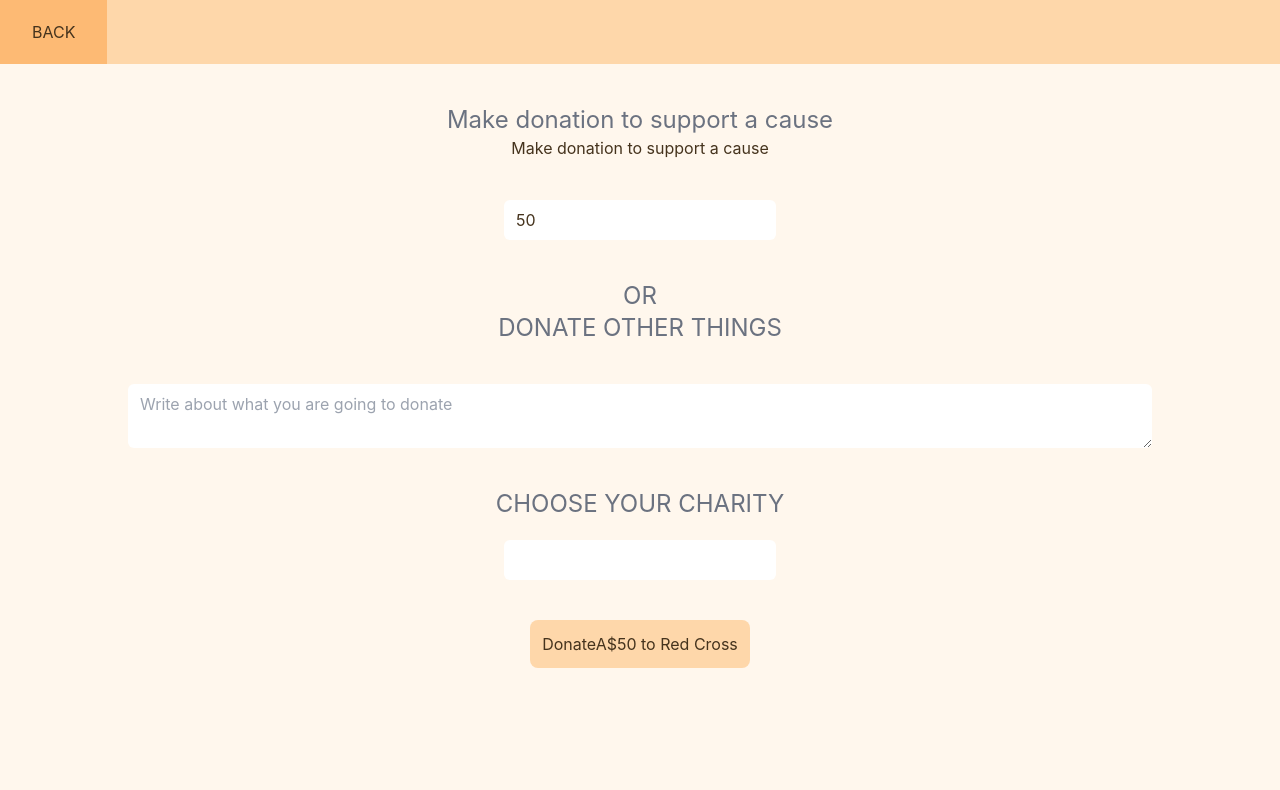
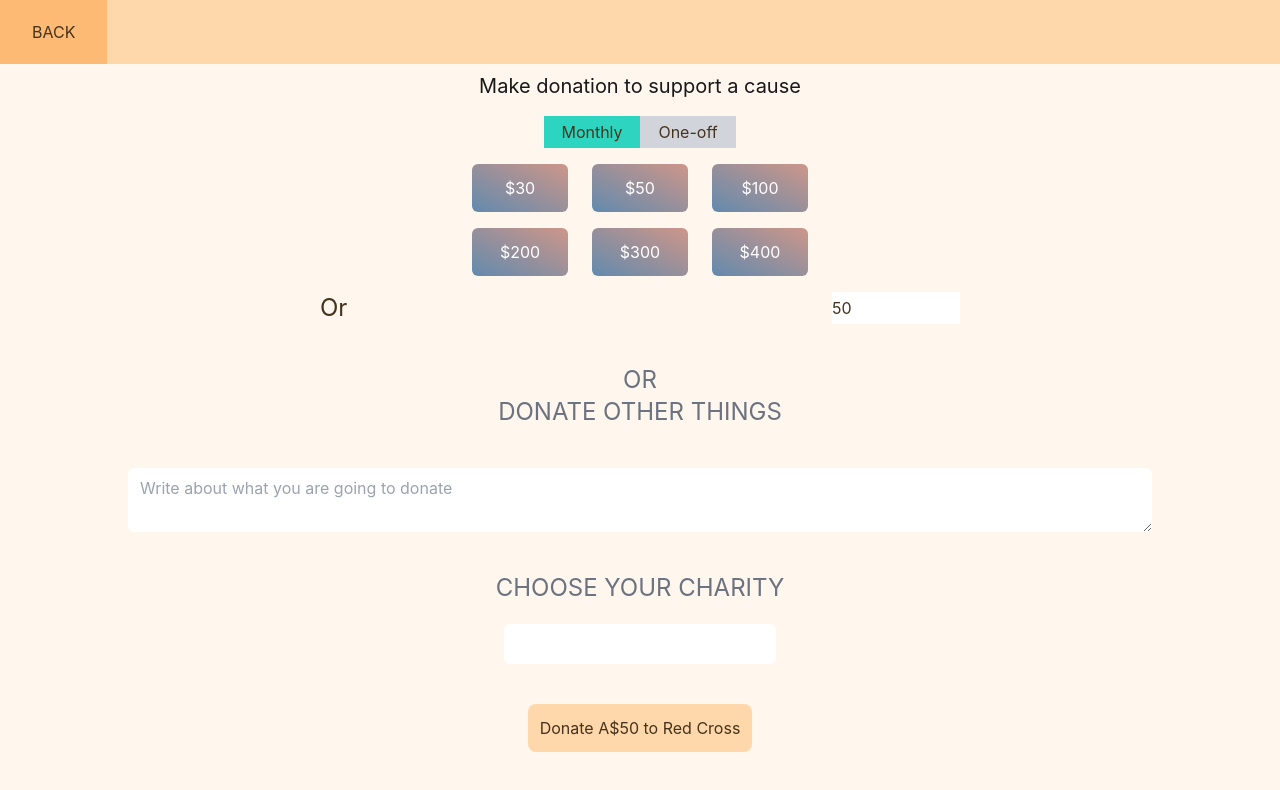
Before and after one commit to meherGill/volunteer-app, a Next.js app: page /quickDonate in a window 1280 px wide. Shown: the top 790 px of the page. Built offline with nearby package versions, Linux system fonts and the light colour scheme.

Commit message:
chore: design donate page according to design blueprint

```diff
--- a/src/components/DonateForm.tsx
+++ b/src/components/DonateForm.tsx
@@ -1,94 +1,115 @@
-import { useState } from "react";
-import { useRouter } from "next/router";
+import { useState } from 'react'
+import { useRouter } from 'next/router'
 
-import getStripe from "@lib/get-stripe";
-import { fetchPostJSON } from "@utils/api-helpers";
+import getStripe from '@lib/get-stripe'
+import { fetchPostJSON } from '@utils/api-helpers'
 
 const DonateForm = () => {
-  const [loading, setLoading] = useState(false);
-  const [amount, setAmount] = useState(50);
-  const [organization, setOrganization] = useState("Red Cross");
+  const [loading, setLoading] = useState(false)
+  const [amount, setAmount] = useState(50)
+  const [paymentPlan, setPaymentPlan] = useState<'monthly' | 'one-off'>('monthly')
+  const [organization, setOrganization] = useState('Red Cross')
 
-  const router = useRouter();
+  const router = useRouter()
 
-  const handleSubmit: React.FormEventHandler<HTMLFormElement> = async (e) => {
-    e.preventDefault();
-    setLoading(true);
+  const handleSubmit: React.FormEventHandler<HTMLFormElement> = async e => {
+    e.preventDefault()
+    setLoading(true)
 
-    const response = await fetchPostJSON("/api/donate", {
+    const response = await fetchPostJSON('/api/donate', {
       amount: amount,
-    });
+    })
     // Redirect to Checkout.
-    const stripe = await getStripe();
+    const stripe = await getStripe()
 
-    console.log(response);
+    console.log(response)
     const { error } = await stripe!.redirectToCheckout({
       // Make the id field from the Checkout Session creation API response
       // available to this file, so you can provide it as parameter here
       // instead of the {{CHECKOUT_SESSION_ID}} placeholder.
       sessionId: response.id,
-    });
+    })
     // If `redirectToCheckot` fails due to a browser or network
     // error, display the localized error message to your customer
     // using `error.message`.
-    console.warn(error.message);
-    setLoading(false);
-  };
+    console.warn(error.message)
+    setLoading(false)
+  }
 
   return (
     <div className="w-screen h-screen bg-orange-50">
       <div className="w-full h-16 bg-orange-200">
         <button
           className="h-full p-3 px-8 bg-orange-300"
-          onClick={() => router.push("/VolunteerHome")}
+          onClick={() => router.push('/VolunteerHome')}
         >
           BACK
         </button>
       </div>
-      <form
-        onSubmit={handleSubmit}
-        className="flex flex-col items-center rounded-md"
-      >
-        <h1 className="mt-10 text-2xl text-gray-500 rounded-md">
-          Make donation to support a cause
-        </h1>
-        <h4>Make donation to support a cause</h4>
-        <input
-          type="number"
-          className="px-3 py-2 mt-10 rounded-md"
-          placeholder="Amount"
-          value={amount}
-          onChange={(e) => setAmount(parseInt(e.target.value))}
-        />
+      <form onSubmit={handleSubmit} className="flex flex-col items-center rounded-md">
+        <h4 className="mt-2 text-xl text-zinc-900 text-bold">Make donation to support a cause</h4>
+
+        <div className="flex my-4">
+          <button
+            type="button"
+            className={`${paymentPlan === 'monthly' ? 'bg-teal-400' : 'bg-gray-300'} w-24 h-8`}
+            onClick={() => setPaymentPlan('monthly')}
+          >
+            Monthly
+          </button>
+          <button
+            type="button"
+            className={`${paymentPlan === 'one-off' ? 'bg-teal-400' : 'bg-gray-300'} w-24 h-8`}
+            onClick={() => setPaymentPlan('one-off')}
+          >
+            One-off
+          </button>
+        </div>
+
+        <div className="grid grid-cols-3 gap-x-6 gap-y-4">
+          {[30, 50, 100, 200, 300, 400].map(amt => (
+            <button
+              key={amt}
+              type="button"
+              className="rounded-md h-12 w-24 bg-gradient-to-tr from-[#628aae] to-[#ce9689] text-white"
+              onClick={() => setAmount(amt)}
+            >
+              {'$' + amt}
+            </button>
+          ))}
+        </div>
+
+        <div className="flex mt-4 justify-between w-6/12">
+          <span className="text-2xl">Or</span>
+          <input
+            type="number"
+            className="w-32"
+            placeholder="Enter amount"
+            value={amount}
+            onChange={e => setAmount(parseInt(e.target.value))}
+          />
+        </div>
 
         <h1 className="mt-10 text-2xl text-gray-500 rounded-md">OR</h1>
-        <h1 className="text-2xl text-gray-500 rounded-md">
-          DONATE OTHER THINGS
-        </h1>
+        <h1 className="text-2xl text-gray-500 rounded-md">DONATE OTHER THINGS</h1>
         <textarea
           className="px-3 py-2 mt-10 w-4/5 rounded-md"
           placeholder="Write about what you are going to donate"
         ></textarea>
-        <h1 className="mt-10 text-2xl text-gray-500 rounded-md">
-          CHOOSE YOUR CHARITY
-        </h1>
+        <h1 className="mt-10 text-2xl text-gray-500 rounded-md">CHOOSE YOUR CHARITY</h1>
         <input
           type="text"
-          onChange={(e) => setOrganization(e.target.value)}
+          onChange={e => setOrganization(e.target.value)}
           className="mt-5 px-3 py-2 rounded-md"
         />
 
-        <button
-          className="bg-orange-200 p-3 mt-10 rounded-lg"
-          type="submit"
-          disabled={loading}
-        >
-          Donate
+        <button className="bg-orange-200 p-3 mt-10 rounded-lg" type="submit" disabled={loading}>
+          Donate&nbsp;
           {`A$${amount <= 5 || isNaN(amount) ? 5 : amount} to ${organization}`}
         </button>
       </form>
     </div>
-  );
-};
+  )
+}
 
-export default DonateForm;
+export default DonateForm
```
